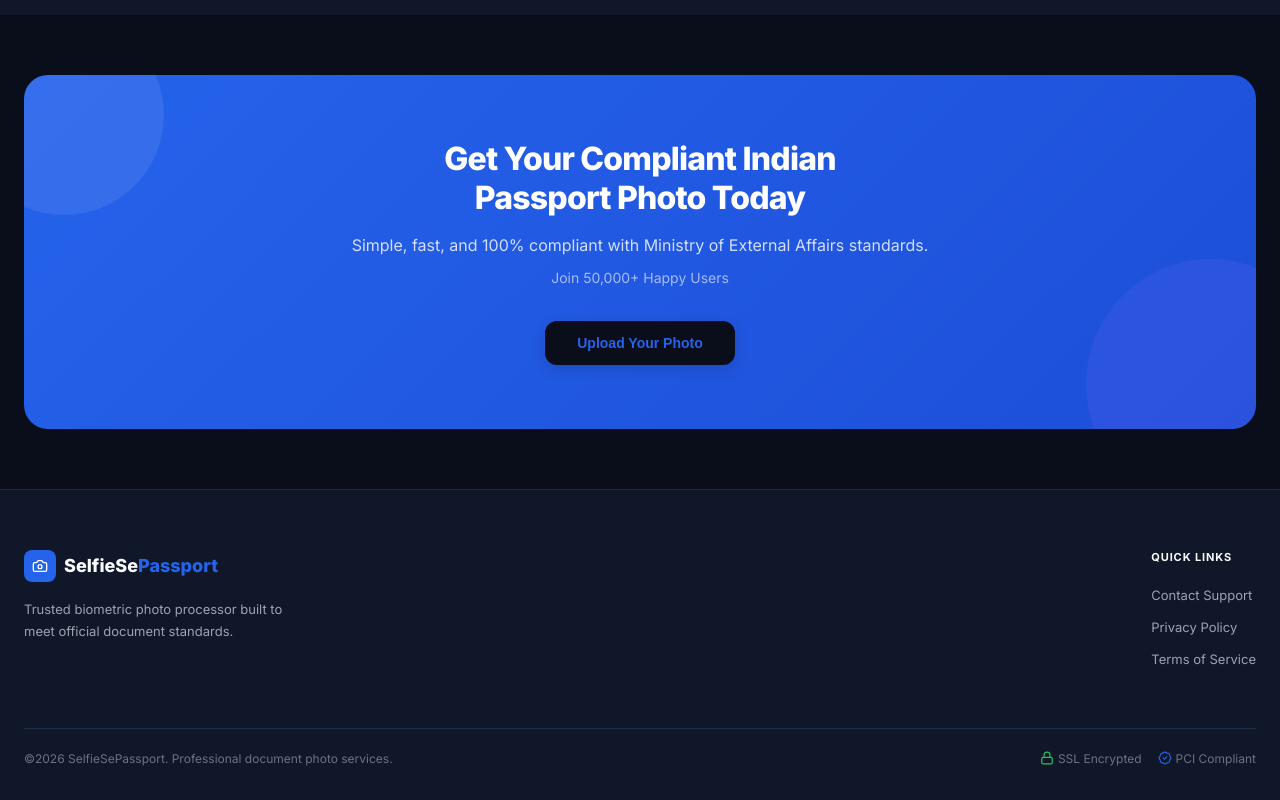
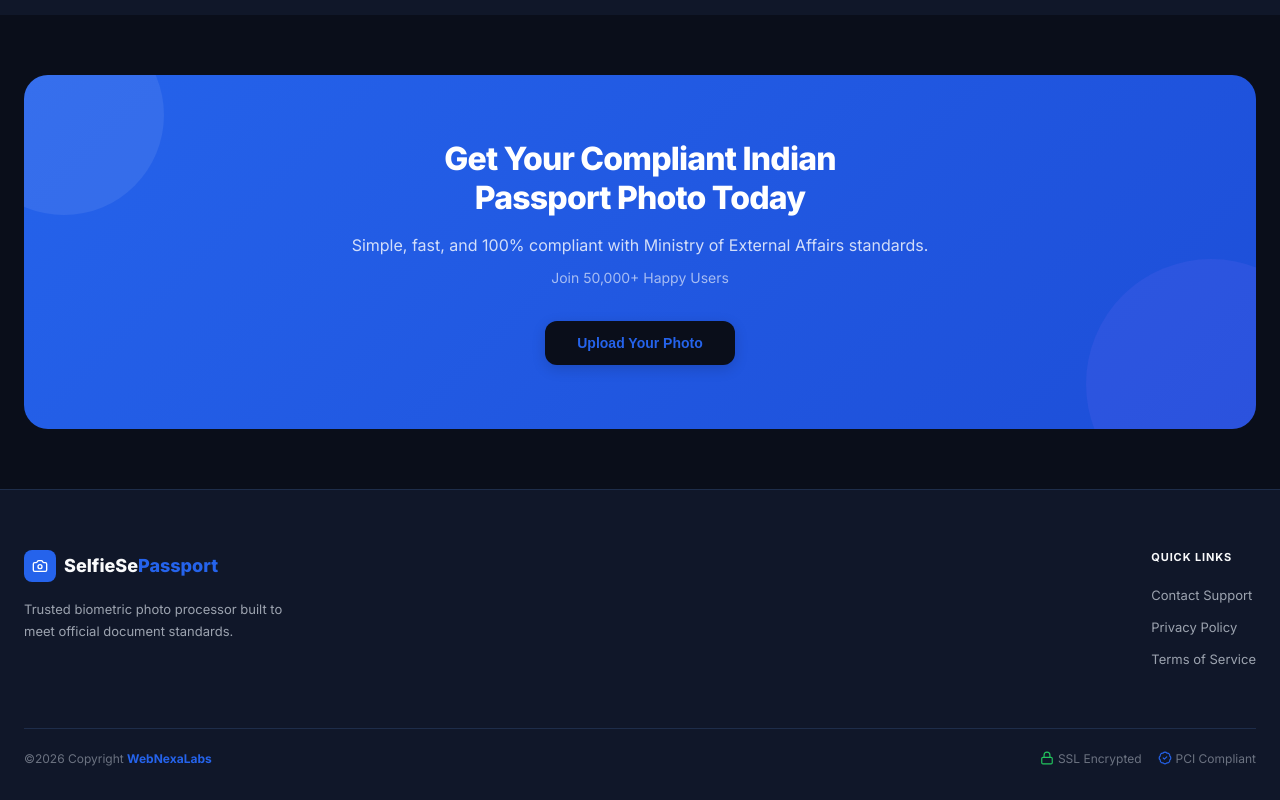
Before and after one commit to WebNexaLabs/Ready-To-Print, a React (Vite) app: page / in a window 1280 px wide. Shown: the part 1489-2289 px from the top of the page. Built offline with nearby package versions, Linux system fonts and the light colour scheme.

Commit message:
feat: Update footer copyright to include WebNexaLabs with a link

```diff
--- a/src/App.jsx
+++ b/src/App.jsx
@@ -348,7 +348,7 @@ function App() {
             borderTop: '1px solid var(--border-light)', paddingTop: 20,
             fontSize: 12, color: 'var(--text-disabled)'
           }}>
-            <p>©2026 SelfieSePassport. Professional document photo services.</p>
+            <p>©2026 Copyright <a href="https://www.webnexalabs.dev/" target="_blank" rel="noopener noreferrer" style={{ color: '#2563EB', fontWeight: 700, textDecoration: 'none' }}>WebNexaLabs</a></p>
             <div className="footer-badges" style={{ display: 'flex', gap: 16 }}>
               <span style={{ display: 'flex', alignItems: 'center', gap: 4 }}>
                 <Lock style={{ width: 14, height: 14, color: '#22C55E' }} /> SSL Encrypted
```
